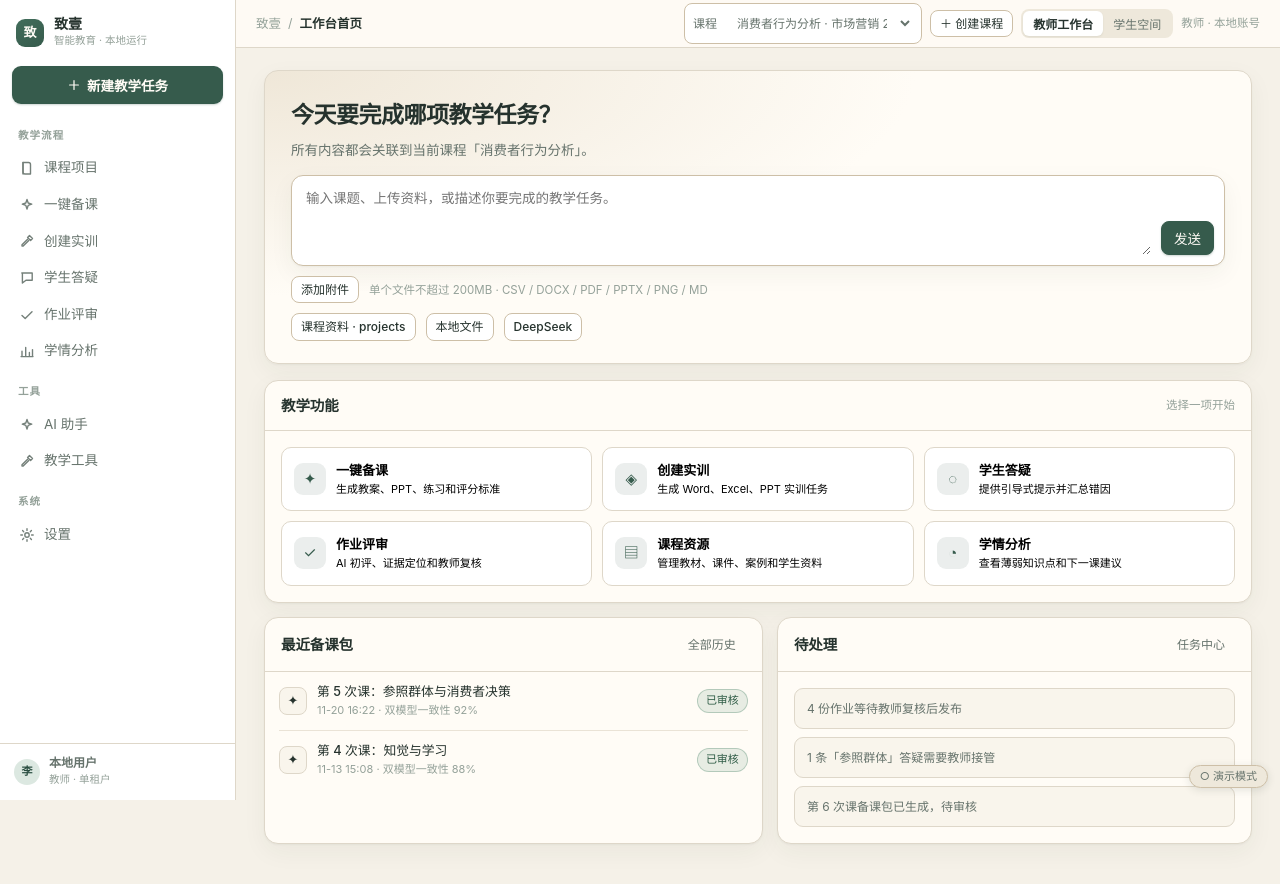
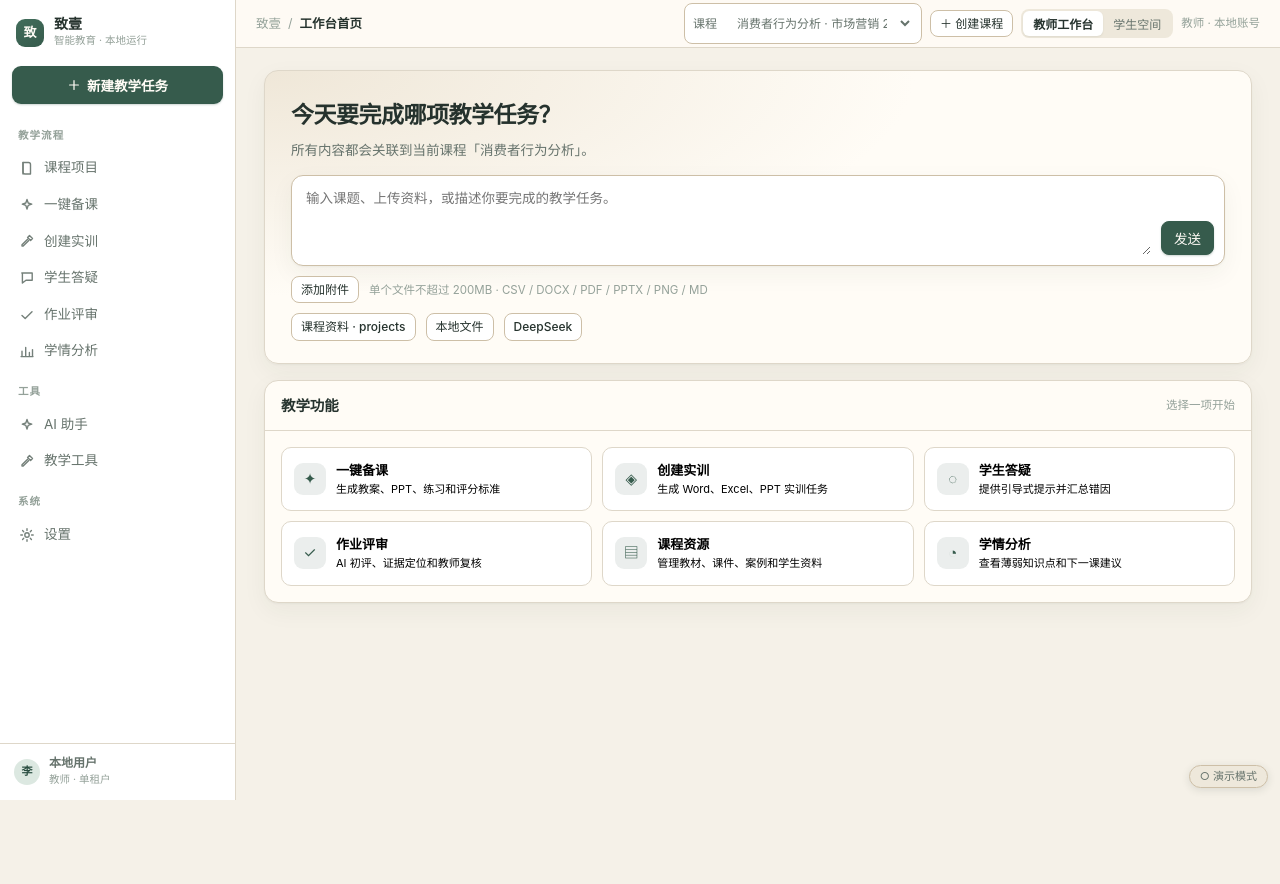
Before and after one commit to zhaojiayijoy/zhiyi-smart-workbench, a plain HTML site: page static-web/index.html in a window 1280 px wide. After the commit the page ends 800 px from the top, so only its background shows below. Drawn offline with Linux system fonts and the light colour scheme; no server answers.

Commit message:
style(web): 首页删除最近备课包与待处理卡片

```diff
--- a/static-web/index.html
+++ b/static-web/index.html
@@ -47,26 +47,6 @@
         </div>
       </div>
 
-      <div class="split" style="margin-top:14px">
-        <div class="card">
-          <div class="card-h"><h2>最近备课包</h2><div class="right"><a class="btn sm ghost" href="lesson.html">全部历史</a></div></div>
-          <div class="card-b tight">
-            <div class="list-item"><div class="li-ic">✦</div><div style="flex:1"><div class="li-t">第 5 次课：参照群体与消费者决策</div><div class="li-s">11-20 16:22 · 双模型一致性 92%</div></div><span class="tag ok">已审核</span></div>
-            <div class="list-item"><div class="li-ic">✦</div><div style="flex:1"><div class="li-t">第 4 次课：知觉与学习</div><div class="li-s">11-13 15:08 · 双模型一致性 88%</div></div><span class="tag ok">已审核</span></div>
-          </div>
-        </div>
-        <div class="card">
-          <div class="card-h"><h2>待处理</h2><div class="right"><a class="btn sm ghost" href="tasks.html">任务中心</a></div></div>
-          <div class="card-b">
-            <div class="stack" style="gap:8px">
-              <div class="rule">4 份作业等待教师复核后发布</div>
-              <div class="rule">1 条「参照群体」答疑需要教师接管</div>
-              <div class="rule">第 6 次课备课包已生成，待审核</div>
-            </div>
-          </div>
-        </div>
-      </div>
-
     </main>
   </div>
 </div>
```
